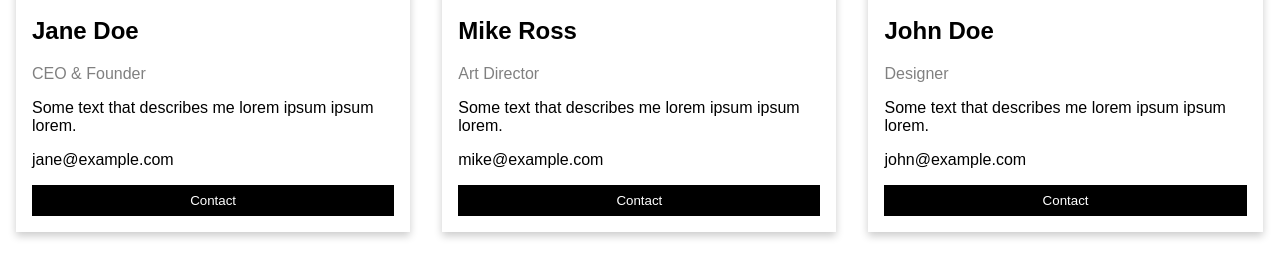
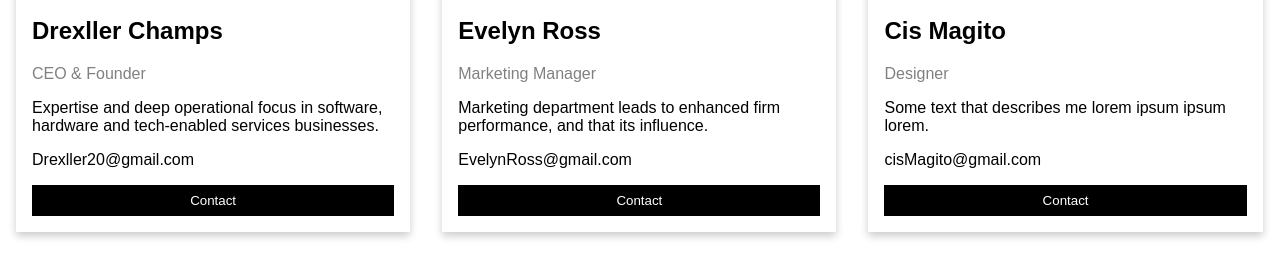
Before and after one commit to Dwaynebok/Design-component-1, a plain HTML site: page aboutUs.html in a window 1280 px wide. Shown: the part 363-640 px from the top of the page. Drawn offline with Linux system fonts and the light colour scheme.

Commit message:
adding text about the profiles

```diff
--- a/aboutUs.html
+++ b/aboutUs.html
@@ -22,10 +22,10 @@
         <div class="card">
             <img src="" alt="Jane" style="width:100%">
             <div class="container">
-                <h2>Jane Doe</h2>
+                <h2>Drexller Champs</h2>
                 <p class="title">CEO & Founder</p>
-                <p>Some text that describes me lorem ipsum ipsum lorem.</p>
-                <p>jane@example.com</p>
+                <p>Expertise and deep operational focus in software, hardware and tech-enabled services businesses.</p>
+                <p>Drexller20@gmail.com</p>
                 <p><button class="button">Contact</button></p>
             </div>
         </div>
@@ -35,10 +35,10 @@
         <div class="card">
             <img src="" alt="Mike" style="width:100%">
             <div class="container">
-                <h2>Mike Ross</h2>
-                <p class="title">Art Director</p>
-                <p>Some text that describes me lorem ipsum ipsum lorem.</p>
-                <p>mike@example.com</p>
+                <h2>Evelyn Ross</h2>
+                <p class="title">Marketing Manager</p>
+                <p>Marketing department leads to enhanced firm performance, and that its influence.</p>
+                <p>EvelynRoss@gmail.com</p>
                 <p><button class="button">Contact</button></p>
             </div>
         </div>
@@ -48,10 +48,10 @@
         <div class="card">
             <img src="" alt="John" style="width:100%">
             <div class="container">
-                <h2>John Doe</h2>
+                <h2>Cis Magito</h2>
                 <p class="title">Designer</p>
                 <p>Some text that describes me lorem ipsum ipsum lorem.</p>
-                <p>john@example.com</p>
+                <p>cisMagito@gmail.com</p>
                 <p><button class="button">Contact</button></p>
             </div>
         </div>
```
